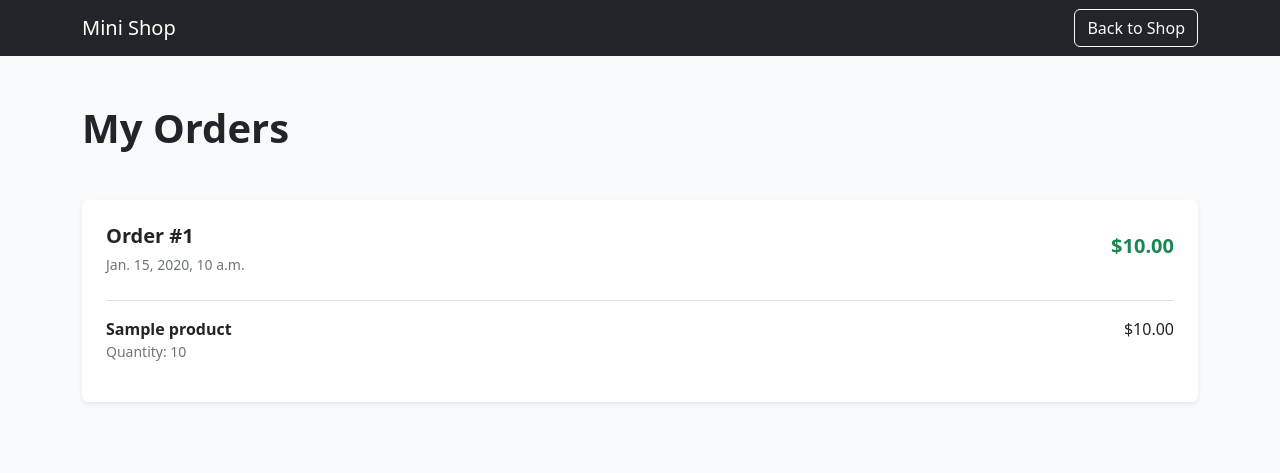
After one commit to cosminanton/mini-shop, a Django app: page /my-orders/ in a window 1280 px wide. The commit adds this page. Shown: the top 473 px of the page. Run offline with Django 5.2, Linux system fonts and the light colour scheme; a user stored in the database is signed in; tables that the repository leaves empty hold one stand-in row (values such as "Sample post"); some libraries are stand-ins or nearby versions.

Commit message:
Added orders page + functionality changes

```diff
--- a/config/urls.py
+++ b/config/urls.py
@@ -14,22 +14,43 @@ Including another URLconf
     1. Import the include() function: from django.urls import include, path
     2. Add a URL to urlpatterns:  path('blog/', include('blog.urls'))
 """
+
 from django.contrib import admin
 from django.urls import path
 from django.contrib.auth import views as auth_views
-from shop.views import home, product_detail, category_products, add_to_cart, cart_page, decrease_cart_item, remove_cart_item, checkout_page, place_order, register_page
+from shop.views import (
+    home,
+    product_detail,
+    category_products,
+    add_to_cart,
+    cart_page,
+    decrease_cart_item,
+    remove_cart_item,
+    checkout_page,
+    place_order,
+    register_page,
+    my_orders,
+)
+
 urlpatterns = [
-    path('admin/', admin.site.urls),
-    path('', home),
-    path('product/<int:product_id>/', product_detail, name='product_detail'),
-    path('category/<int:category_id>/', category_products, name='category_products'),
-    path('add-to-cart/<int:product_id>/', add_to_cart, name='add_to_cart'),
-    path('cart/', cart_page, name='cart_page'),
-    path('cart/decrease/<int:product_id>/', decrease_cart_item, name='decrease_cart_item'),
-    path('cart/remove/<int:product_id>/', remove_cart_item, name='remove_cart_item'),
-    path('checkout/', checkout_page, name='checkout_page'),
-    path('place-order/', place_order, name='place_order'),
-    path('login/', auth_views.LoginView.as_view(template_name='shop/login.html'), name='login'),
-    path('logout/', auth_views.LogoutView.as_view(), name='logout'),
-    path('register/', register_page, name='register'),
+    path("admin/", admin.site.urls),
+    path("", home),
+    path("product/<int:product_id>/", product_detail, name="product_detail"),
+    path("category/<int:category_id>/", category_products, name="category_products"),
+    path("add-to-cart/<int:product_id>/", add_to_cart, name="add_to_cart"),
+    path("cart/", cart_page, name="cart_page"),
+    path(
+        "cart/decrease/<int:product_id>/", decrease_cart_item, name="decrease_cart_item"
+    ),
+    path("cart/remove/<int:product_id>/", remove_cart_item, name="remove_cart_item"),
+    path("checkout/", checkout_page, name="checkout_page"),
+    path("place-order/", place_order, name="place_order"),
+    path(
+        "login/",
+        auth_views.LoginView.as_view(template_name="shop/login.html"),
+        name="login",
+    ),
+    path("logout/", auth_views.LogoutView.as_view(), name="logout"),
+    path("register/", register_page, name="register"),
+    path("my-orders/", my_orders, name="my_orders"),
 ]
--- a/shop/models.py
+++ b/shop/models.py
@@ -10,11 +10,9 @@ class Category(models.Model):
 
 
 class Product(models.Model):
+    stock = models.PositiveIntegerField(default=10)
     category = models.ForeignKey(
-        Category,
-        on_delete=models.SET_NULL,
-        null=True,
-        blank=True
+        Category, on_delete=models.SET_NULL, null=True, blank=True
     )
 
     name = models.CharField(max_length=200)
@@ -39,3 +37,13 @@ class Order(models.Model):
 
     def __str__(self):
         return f"Order #{self.id} - {self.first_name} {self.last_name}"
+
+
+class OrderItem(models.Model):
+    order = models.ForeignKey(Order, on_delete=models.CASCADE, related_name="items")
+    product = models.ForeignKey(Product, on_delete=models.CASCADE)
+    quantity = models.PositiveIntegerField(default=1)
+    price = models.DecimalField(max_digits=10, decimal_places=2)
+
+    def __str__(self):
+        return f"{self.product.name} x {self.quantity}"
--- a/shop/views.py
+++ b/shop/views.py
@@ -1,11 +1,11 @@
 from django.shortcuts import render, get_object_or_404, redirect
-from .models import Order, Product, Category
+from .models import Order, Product, Category, OrderItem
 from django.contrib.auth.models import User
 from django.contrib.auth import login
 
 
 def get_cart_count(request):
-    cart = request.session.get('cart', {})
+    cart = request.session.get("cart", {})
 
     if isinstance(cart, list):
         return len(cart)
@@ -15,7 +15,7 @@ def get_cart_count(request):
 
 def home(request):
     categories = Category.objects.all()
-    query = request.GET.get('q')
+    query = request.GET.get("q")
     cart_count = get_cart_count(request)
 
     if query:
@@ -23,23 +23,28 @@ def home(request):
     else:
         products = Product.objects.all()
 
-    return render(request, 'shop/home.html', {
-        'products': products,
-        'categories': categories,
-        'selected_category': None,
-        'query': query,
-        'cart_count': cart_count
-    })
+    return render(
+        request,
+        "shop/home.html",
+        {
+            "products": products,
+            "categories": categories,
+            "selected_category": None,
+            "query": query,
+            "cart_count": cart_count,
+        },
+    )
 
 
 def product_detail(request, product_id):
     product = get_object_or_404(Product, id=product_id)
     cart_count = get_cart_count(request)
 
-    return render(request, 'shop/product_detail.html', {
-        'product': product,
-        'cart_count': cart_count
-    })
+    return render(
+        request,
+        "shop/product_detail.html",
+        {"product": product, "cart_count": cart_count},
+    )
 
 
 def category_products(request, category_id):
@@ -48,16 +53,20 @@ def category_products(request, category_id):
     products = Product.objects.filter(category=selected_category)
     cart_count = get_cart_count(request)
 
-    return render(request, 'shop/home.html', {
-        'products': products,
-        'categories': categories,
-        'selected_category': selected_category,
-        'cart_count': cart_count
-    })
+    return render(
+        request,
+        "shop/home.html",
+        {
+            "products": products,
+            "categories": categories,
+            "selected_category": selected_category,
+            "cart_count": cart_count,
+        },
+    )
 
 
 def add_to_cart(request, product_id):
-    cart = request.session.get('cart', {})
+    cart = request.session.get("cart", {})
 
     if isinstance(cart, list):
         cart = {}
@@ -65,13 +74,13 @@ def add_to_cart(request, product_id):
     product_id = str(product_id)
     cart[product_id] = cart.get(product_id, 0) + 1
 
-    request.session['cart'] = cart
+    request.session["cart"] = cart
 
-    return redirect(request.META.get('HTTP_REFERER', '/'))
+    return redirect(request.META.get("HTTP_REFERER", "/"))
 
 
 def decrease_cart_item(request, product_id):
-    cart = request.session.get('cart', {})
+    cart = request.session.get("cart", {})
 
     if isinstance(cart, list):
         cart = {}
@@ -84,13 +93,13 @@ def decrease_cart_item(request, product_id):
         if cart[product_id] <= 0:
             del cart[product_id]
 
-    request.session['cart'] = cart
+    request.session["cart"] = cart
 
-    return redirect('cart_page')
+    return redirect("cart_page")
 
 
 def remove_cart_item(request, product_id):
-    cart = request.session.get('cart', {})
+    cart = request.session.get("cart", {})
 
     if isinstance(cart, list):
         cart = {}
@@ -100,13 +109,13 @@ def remove_cart_item(request, product_id):
     if product_id in cart:
         del cart[product_id]
 
-    request.session['cart'] = cart
+    request.session["cart"] = cart
 
-    return redirect('cart_page')
+    return redirect("cart_page")
 
 
 def cart_page(request):
-    cart = request.session.get('cart', {})
+    cart = request.session.get("cart", {})
 
     if isinstance(cart, list):
         cart = {}
@@ -121,65 +130,81 @@ def cart_page(request):
         subtotal = product.price * quantity
         total += subtotal
 
-        cart_items.append({
-            'product': product,
-            'quantity': quantity,
-            'subtotal': subtotal
-        })
+        cart_items.append(
+            {"product": product, "quantity": quantity, "subtotal": subtotal}
+        )
 
-    return render(request, 'shop/cart.html', {
-        'cart_items': cart_items,
-        'total': total,
-        'cart_count': sum(cart.values())
-    })
+    return render(
+        request,
+        "shop/cart.html",
+        {"cart_items": cart_items, "total": total, "cart_count": sum(cart.values())},
+    )
+
 
 def checkout_page(request):
     cart_count = get_cart_count(request)
 
-    return render(request, 'shop/checkout.html', {
-        'cart_count': cart_count
-    })
+    return render(request, "shop/checkout.html", {"cart_count": cart_count})
+
 
 def place_order(request):
-    cart = request.session.get('cart', {})
+    cart = request.session.get("cart", {})
 
     if not cart:
-        return redirect('cart_page')
+        return redirect("cart_page")
 
     products = Product.objects.filter(id__in=cart.keys())
 
     total = 0
+
+    order = Order.objects.create(
+        user=request.user if request.user.is_authenticated else None, total_price=0
+    )
+
     for product in products:
         quantity = cart[str(product.id)]
-        total += product.price * quantity
+        if product.stock < quantity:
+            return redirect("cart_page")
+        subtotal = product.price * quantity
+        total += subtotal
 
-    order = Order.objects.create(
-        user=request.user if request.user.is_authenticated else None,
-        total_price=total
-    )
+        OrderItem.objects.create(
+            order=order, product=product, quantity=quantity, price=product.price
+        )
+        product.stock -= quantity
+        product.save()
 
-    request.session['cart'] = {}
+    order.total_price = total
+    order.save()
 
-    return render(request, 'shop/order_confirmation.html', {
-        'order': order
-    })
+    request.session["cart"] = {}
+
+    return render(request, "shop/order_confirmation.html", {"order": order})
+
 
 def register_page(request):
 
-    if request.method == 'POST':
+    if request.method == "POST":
 
-        username = request.POST['username']
-        email = request.POST['email']
-        password = request.POST['password']
+        username = request.POST["username"]
+        email = request.POST["email"]
+        password = request.POST["password"]
 
         user = User.objects.create_user(
-            username=username,
-            email=email,
-            password=password
+            username=username, email=email, password=password
         )
 
         login(request, user)
 
-        return redirect('/')
+        return redirect("/")
 
-    return render(request, 'shop/register.html')
+    return render(request, "shop/register.html")
+
+
+def my_orders(request):
+    if not request.user.is_authenticated:
+        return redirect("login")
+
+    orders = Order.objects.filter(user=request.user).order_by("-created_at")
+
+    return render(request, "shop/my_orders.html", {"orders": orders})
--- /dev/null
+++ b/templates/shop/my_orders.html
@@ -0,0 +1,75 @@
+{% load static %}
+<!doctype html>
+<html lang="en">
+  <head>
+    <meta charset="utf-8" />
+
+    <meta name="viewport" content="width=device-width, initial-scale=1" />
+
+    <title>My Orders | Mini Shop</title>
+
+    <link
+      href="https://cdn.jsdelivr.net/npm/bootstrap@5.3.7/dist/css/bootstrap.min.css"
+      rel="stylesheet"
+    />
+
+    <link
+      href="https://cdn.jsdelivr.net/npm/bootstrap-icons@1.5.0/font/bootstrap-icons.css"
+      rel="stylesheet"
+    />
+
+    <link href="{% static 'css/styles.css' %}" rel="stylesheet" />
+  </head>
+
+  <body class="bg-light">
+    <nav class="navbar navbar-dark bg-dark">
+      <div class="container d-flex justify-content-between">
+        <a class="navbar-brand" href="/"> Mini Shop </a>
+
+        <a href="/" class="btn btn-outline-light"> Back to Shop </a>
+      </div>
+    </nav>
+
+    <div class="container py-5">
+      <h1 class="fw-bold mb-5">My Orders</h1>
+
+      {% if orders %} {% for order in orders %}
+
+      <div class="card shadow-sm border-0 mb-4">
+        <div class="card-body p-4">
+          <div class="d-flex justify-content-between align-items-center mb-4">
+            <div>
+              <h5 class="fw-bold mb-1">Order #{{ order.id }}</h5>
+
+              <small class="text-muted"> {{ order.created_at }} </small>
+            </div>
+
+            <h5 class="text-success fw-bold">${{ order.total_price }}</h5>
+          </div>
+
+          {% for item in order.items.all %}
+
+          <div class="d-flex justify-content-between border-top py-3">
+            <div>
+              <strong> {{ item.product.name }} </strong>
+
+              <div class="text-muted small">Quantity: {{ item.quantity }}</div>
+            </div>
+
+            <div>${{ item.price }}</div>
+          </div>
+
+          {% endfor %}
+        </div>
+      </div>
+
+      {% endfor %} {% else %}
+
+      <div class="alert alert-light border">You don't have any orders yet.</div>
+
+      {% endif %}
+    </div>
+
+    <script src="https://cdn.jsdelivr.net/npm/bootstrap@5.3.7/dist/js/bootstrap.bundle.min.js"></script>
+  </body>
+</html>
```
Also changed, not shown: templates/shop/home.html (+30 -4 lines), templates/shop/login.html (+8 -76 lines), templates/shop/register.html (+10 -1 lines), shop/migrations/0005_orderitem.py (added), shop/migrations/0006_product_stock.py (added).
